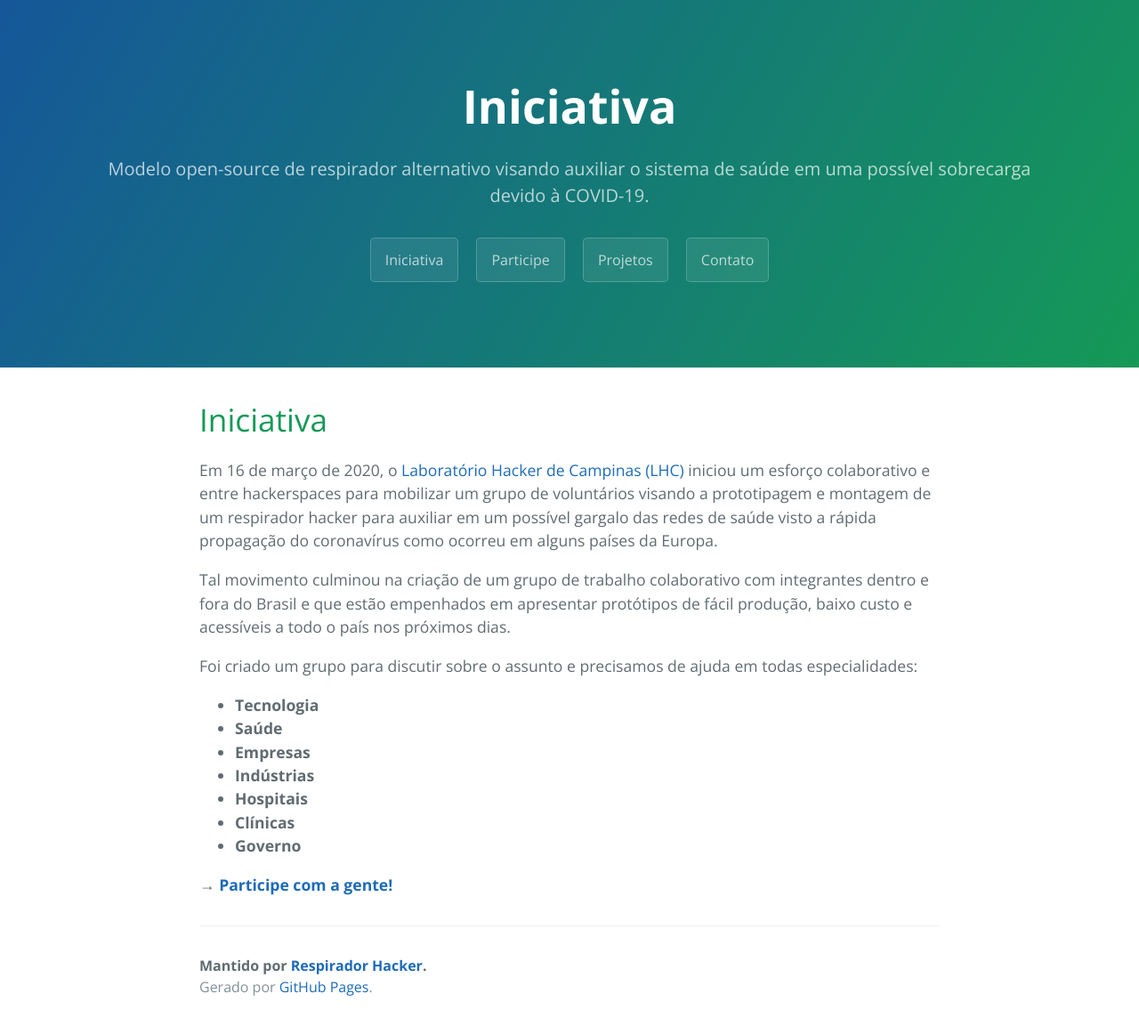
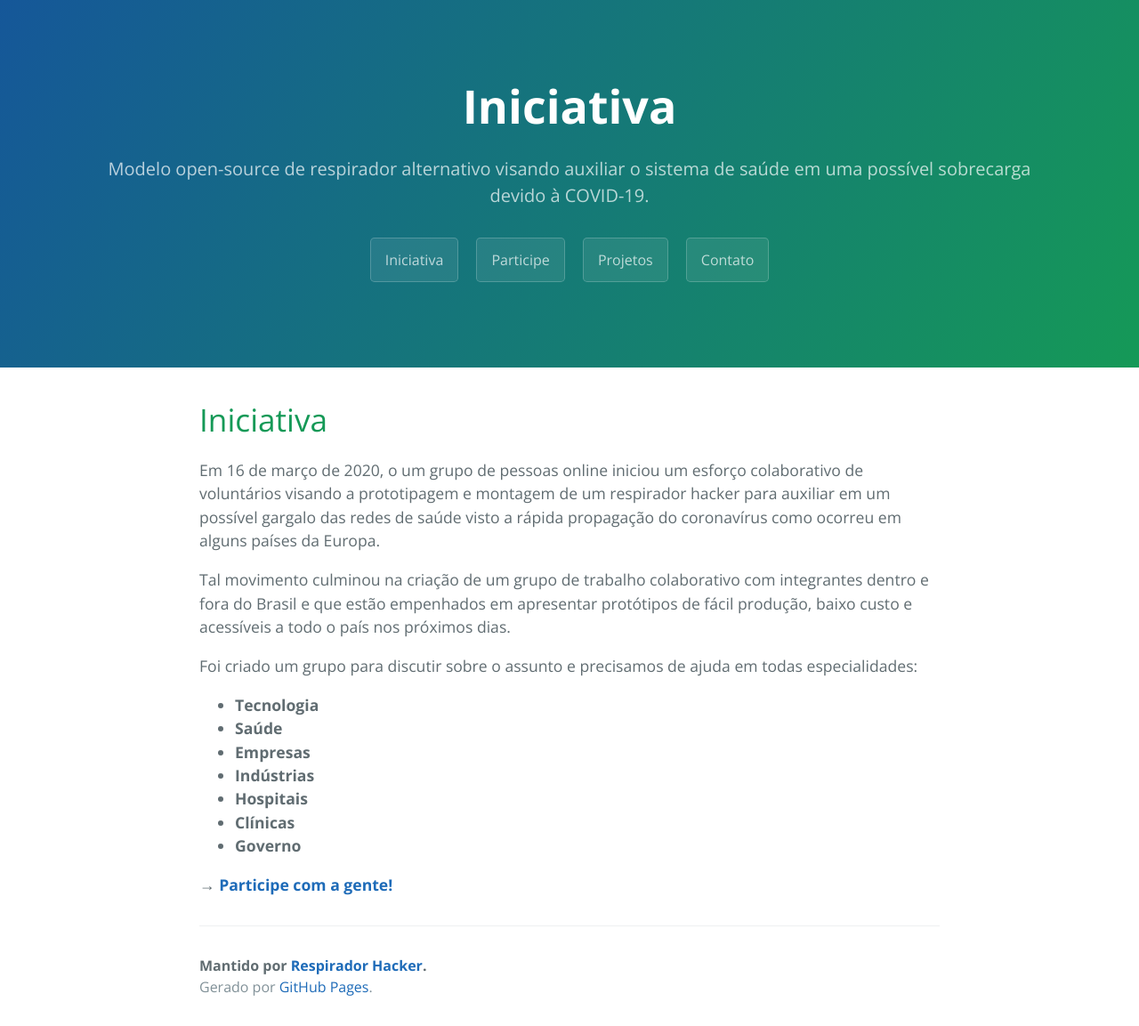
Before and after one commit to RespiradorHacker/respiradorhacker.github.io, a Jekyll site: the page built from index.md, in a window 1280 px wide. Shown: the whole page at 89% size. Built offline with Jekyll 4.4.1, drawn with Linux system fonts in a browser that asks for light colours; our own code applies the rules of GitHub Pages for plain Markdown files.

Commit message:
Update index.md

```diff
--- a/index.md
+++ b/index.md
@@ -4,7 +4,7 @@ layout: default
 
 # Iniciativa
 
-Em 16 de março de 2020, o [Laboratório Hacker de Campinas (LHC)](https://lhc.net.br/) iniciou um esforço colaborativo e entre hackerspaces para mobilizar um grupo de voluntários visando a prototipagem e montagem de um respirador hacker para auxiliar em um possível gargalo das redes de saúde visto a rápida propagação do coronavírus como ocorreu em alguns países da Europa.
+Em 16 de março de 2020, o um grupo de pessoas online iniciou um esforço colaborativo de voluntários visando a prototipagem e montagem de um respirador hacker para auxiliar em um possível gargalo das redes de saúde visto a rápida propagação do coronavírus como ocorreu em alguns países da Europa.
 
 Tal movimento culminou na criação de um grupo de trabalho colaborativo com integrantes dentro e fora do Brasil e que estão empenhados em apresentar protótipos de fácil produção, baixo custo e acessíveis a todo o país nos próximos dias.
 
```
